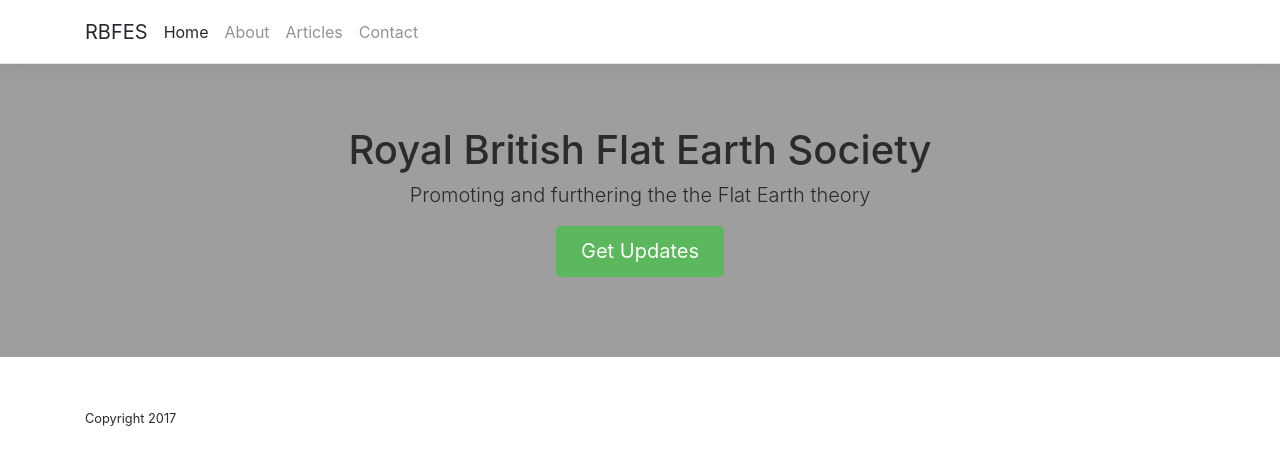
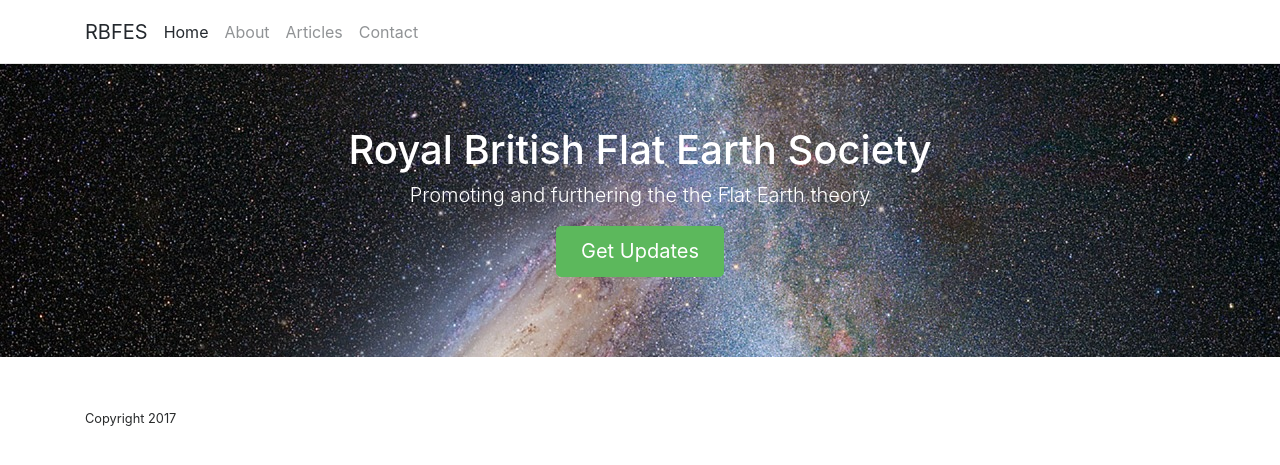
Before and after one commit to krussll/etsysimplicity, a Jekyll site: the page built from index.md, in a window 1280 px wide. Shown: the top 465 px of the page. Built offline with Jekyll 4.4.1, drawn with Linux system fonts in a browser that asks for light colours; a script that is not in the unit is left out.

Commit message:
Update main.scss

```diff
--- a/css/main.scss
+++ b/css/main.scss
@@ -42,6 +42,10 @@ $jumbotron-font: #FFF;
 }
 
 .jumbotron.image {
-  background-image: url("/boilerplate/images/milky-way-923801_1280.jpg");
+  background-image: url("/images/milky-way-923801_1280.jpg");
   background-size: cover;
 }
+
+.jumbotron.image.dark {
+  color: #fff;
+}
```
